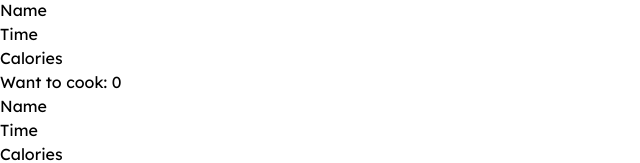
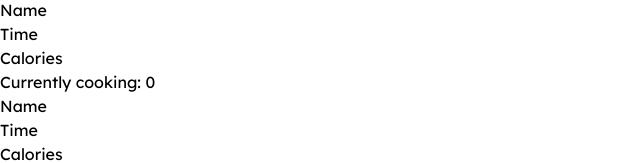
Before and after one commit to Shamimul143/b9a7-chefs-table, a React (Vite) app: page / in a window 1280 px wide. Shown: the part 4068-4231 px from the top of the page, without its empty margins (0-640 px from the left). Built offline with nearby package versions, Linux system fonts and the light colour scheme.

Commit message:
currently cooking update done

```diff
--- a/src/App.jsx
+++ b/src/App.jsx
@@ -13,6 +13,8 @@ function App() {
 
   const [items, setItem] = useState([])
 
+  const [cookName, setCookName] = useState([])
+
   const handleCart = (item) => {
 
     const isExist = items.find(cart => cart.recipe_id == item.recipe_id)
@@ -22,28 +24,15 @@ function App() {
       toast.success("Added Success");
     } else {
       toast.warning("Already Eexist");
-
     }
 
   }
-
-
-
-
-
-
-
-  const handleCook = (recipeId) => {
+  const handleCook = (recipeId, i) => {
 
     const newRecipe = items.filter(recipe => recipe.recipe_id != recipeId)
     setItem(newRecipe)
-
-
+    setCookName([...cookName, i])
   }
-
-
-
-
   return (
     <>
       <Navbar></Navbar>
@@ -51,8 +40,7 @@ function App() {
       <Recipe></Recipe>
       <div className='lg:flex w-[81%] mx-auto my-10 gap-3'>
         <RecipeItem handleCart={handleCart}></RecipeItem>
-        <Cook handleCook={handleCook} items={items}></Cook>
-
+        <Cook handleCook={handleCook} items={items} cookName={cookName} ></Cook>
       </div>
       <ToastContainer />
     </>
--- a/src/component/Recipe/Cook.jsx
+++ b/src/component/Recipe/Cook.jsx
@@ -1,9 +1,9 @@
 
 import PropTypes from 'prop-types';
 import WontToCook from './WontToCook';
+import CurrentlyCooking from './CurrentlyCooking';
 
-const Cook = ({ items, handleCook }) => {
-
+const Cook = ({ items, handleCook, cookName }) => {
     return (
         <div className="lg:w-1/3 border-2">
             <h2 className="border-b-2 text-center">Want to cook: {items.length} </h2>
@@ -14,29 +14,29 @@ const Cook = ({ items, handleCook }) => {
             </div>
             <div className='lg:my-16'>
                 {
-                    items.map((i, index) => <WontToCook i={i} key={index} index={index} handleCook={handleCook}></WontToCook>
-
-                    )
-
+                    items.map((i, index) => <WontToCook i={i} key={index} index={index} handleCook={handleCook}></WontToCook>)
                 }
-
             </div>
 
-            <h2 className="border-b-2 text-center">Want to cook: {items.length} </h2>
-            <div className='flex justify-evenly my-4 mr-16'>
+            <h2 className="border-b-2 text-center">Currently cooking: {cookName.length}</h2>
+            <div className='flex justify-evenly my-4'>
                 <h3>Name</h3>
                 <h3>Time</h3>
                 <h3>Calories</h3>
             </div>
-
-
+            <div>
+                {
+                    cookName.map((CurrentlyCookingItem, index) => <CurrentlyCooking key={index} index={index} CurrentlyCookingItem={CurrentlyCookingItem}></CurrentlyCooking>)
+                }
+            </div>
         </div>
     );
 };
 
 Cook.propTypes = {
     items: PropTypes.array,
-    handleCook: PropTypes.func
+    handleCook: PropTypes.func,
+    cookName: PropTypes.array
 };
 
 export default Cook;
--- /dev/null
+++ b/src/component/Recipe/CurrentlyCooking.jsx
@@ -0,0 +1,22 @@
+
+import PropTypes from 'prop-types';
+
+const CurrentlyCooking = ({ CurrentlyCookingItem, index }) => {
+
+    return (
+        <div className='flex justify-evenly my-4 text-xs '>
+            <span>{index + 1}</span>
+            <p>{CurrentlyCookingItem.recipe_name.slice(0, 10)}</p>
+            <p>{CurrentlyCookingItem.preparing_time}</p>
+            <p>{CurrentlyCookingItem.calories}</p>
+
+        </div>
+    );
+};
+
+CurrentlyCooking.propTypes = {
+    CurrentlyCookingItem: PropTypes.object,
+    index: PropTypes.number
+};
+
+export default CurrentlyCooking;
--- a/src/component/Recipe/WontToCook.jsx
+++ b/src/component/Recipe/WontToCook.jsx
@@ -1,18 +1,14 @@
 
 import PropTypes from 'prop-types';
 
-
-const WontToCook = ({i, index,handleCook }) => {
-
-
-
+const WontToCook = ({ i, index, handleCook }) => {
     return (
         <div className='flex justify-evenly my-4 text-xs '>
             <span>{index + 1}</span>
             <p>{i.recipe_name.slice(0, 10)}</p>
             <p>{i.preparing_time}</p>
             <p>{i.calories}</p>
-            <button onClick={()=>handleCook(i.recipe_id)} className="bg-[#0BE58A] rounded-full text-black text-xs px-2">Preparing</button>
+            <button onClick={() => handleCook(i.recipe_id, i)} className="bg-[#0BE58A] rounded-full text-black text-xs px-2">Preparing</button>
         </div>
     );
 };
@@ -20,8 +16,7 @@ const WontToCook = ({i, index,handleCook }) => {
 WontToCook.propTypes = {
     i: PropTypes.object,
     index: PropTypes.number,
-    handleCook:PropTypes.func
-
+    handleCook: PropTypes.func
 };
 
 export default WontToCook;
```
Also changed, not shown: src/component/Recipe/RecipeItem.jsx (+3 -9 lines), src/component/Recipe/SingleRecipe.jsx (+4 -4 lines).
